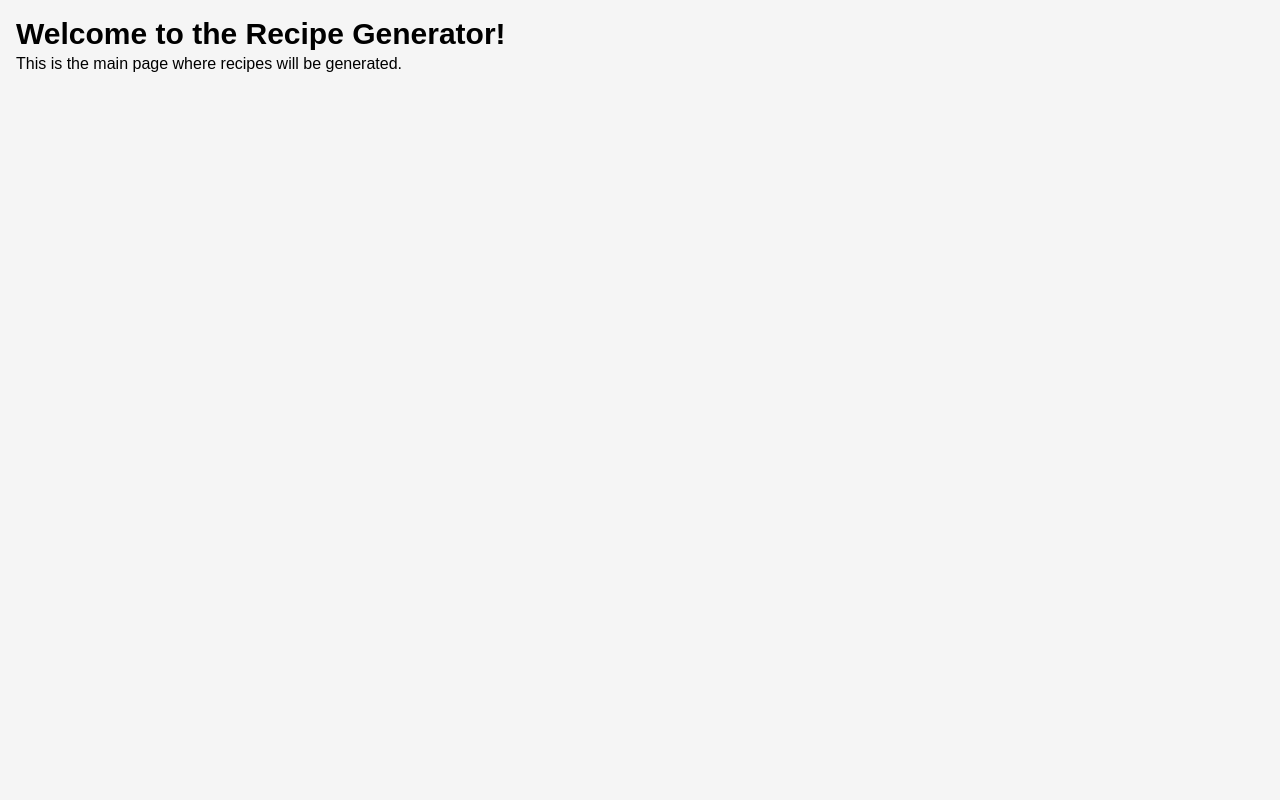
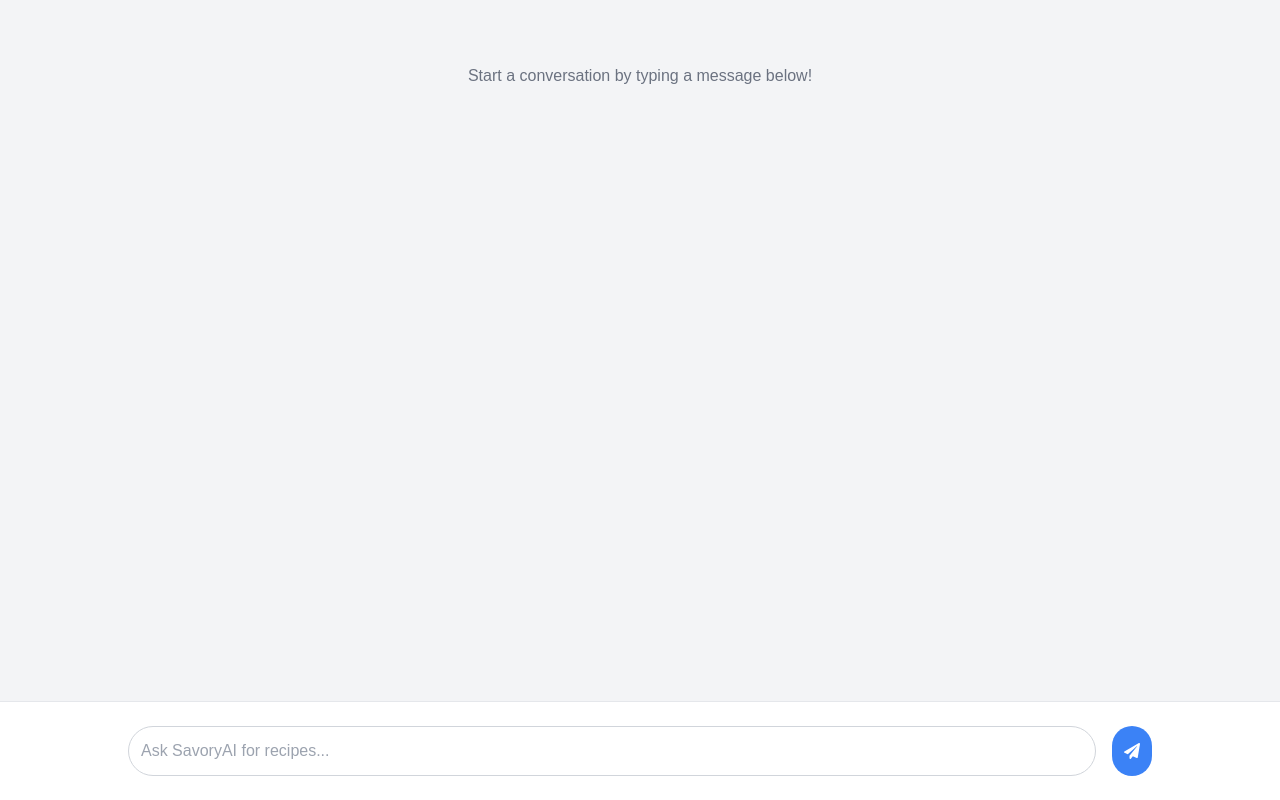
Before and after one commit to abrar3652/Nexium-Abrar-Final-Project, a Next.js app: page /main in a window 1280 px wide. Built offline with nearby package versions, Linux system fonts and the light colour scheme.

Commit message:
n8n integrated

```diff
--- a/src/app/main/page.tsx
+++ b/src/app/main/page.tsx
@@ -1,8 +1,190 @@
+'use client';
+
+import { useState, useEffect, useRef, useCallback } from 'react';
+import { FaPaperPlane, FaUtensils, FaClock, FaShoppingBasket, FaListOl, FaInfoCircle } from 'react-icons/fa';
+
+interface Message {
+  text: string;
+  sender: 'user' | 'ai';
+  time: string;
+  recipe?: {
+    title?: string;
+    timeToPrepare?: string;
+    ingredients?: string[];
+    steps?: string[];
+    nutritionalValue?: string;
+  };
+}
+
 export default function MainPage() {
-      return (
-        <div className="container mx-auto p-4">
-          <h1 className="text-3xl font-bold">Welcome to the Recipe Generator!</h1>
-          <p>This is the main page where recipes will be generated.</p>
+  const [messages, setMessages] = useState<Message[]>([]);
+  const [inputMessage, setInputMessage] = useState('');
+  const chatContainerRef = useRef<HTMLDivElement>(null);
+
+  const sendMessage = useCallback(async () => {
+    const message = inputMessage.trim();
+    if (!message) return;
+
+    const newUserMessage: Message = { text: message, sender: 'user', time: new Date().toLocaleTimeString() };
+    setMessages((prev) => [...prev, newUserMessage]);
+    setInputMessage('');
+
+    // Add typing indicator
+    const typingMessage: Message = { text: '', sender: 'ai', time: new Date().toLocaleTimeString() };
+    setMessages((prev) => [...prev, typingMessage]);
+
+    try {
+      const response = await fetch('https://abrar-junior.app.n8n.cloud/webhook/gemini-input', {
+        method: 'POST',
+        headers: {
+          'Content-Type': 'application/json',
+        },
+        body: JSON.stringify({ input: message }),
+      });
+
+      if (!response.ok) throw new Error('Network response was not ok');
+      const data = await response.json();
+
+      setMessages((prev) => {
+        const updatedMessages = [...prev];
+        updatedMessages.pop(); // Remove typing indicator
+
+        let aiResponse: Message;
+        if (data.formatted_output.includes('Result: ^^Title:')) {
+          const lines = data.formatted_output.split('\n\n').map((line: string) => line.trim());
+          const recipeData: Partial<Message['recipe']> = {};
+
+          lines.forEach((line: string) => {
+            if (line.startsWith('Result: ^^Title:')) {
+              recipeData.title = line.replace('Result: ^^Title:', '').replace('^^', '').trim();
+            } else if (line.startsWith('^^Time to prepare:')) {
+              recipeData.timeToPrepare = line.replace('^^Time to prepare:', '').replace('^^', '').trim();
+            } else if (line.startsWith('^^Ingredients & Quantity:')) {
+              const ingredientsText = line.replace('^^Ingredients & Quantity:', '').replace(/\n\n/, '\n').replace('^^', '').trim();
+              recipeData.ingredients = ingredientsText.split('\n* ').filter((ing: string) => ing).map((ing: string) => ing.trim());
+            } else if (line.startsWith('^^Steps to prepare:')) {
+              const stepsText = line.replace('^^Steps to prepare:', '').replace(/\n\n/, '\n').replace('^^', '').trim();
+              recipeData.steps = stepsText.split('\n').filter((step: string) => step).map((step: string) => step.replace(/^\d+\.\s/, '').trim());
+            } else if (line.startsWith('^^Nutritional Value')) {
+              recipeData.nutritionalValue = line.replace('^^Nutritional Value', '').replace('^^', '').trim();
+            }
+          });
+
+          aiResponse = {
+            text: '',
+            sender: 'ai',
+            time: new Date().toLocaleTimeString(),
+            recipe: recipeData as Message['recipe'],
+          };
+        } else {
+          aiResponse = { text: data.formatted_output, sender: 'ai', time: new Date().toLocaleTimeString() };
+        }
+
+        return [...updatedMessages, aiResponse];
+      });
+    } catch (error) {
+      console.error('Error fetching AI response:', error);
+      setMessages((prev) => {
+        const updatedMessages = [...prev];
+        updatedMessages.pop(); // Remove typing indicator
+        return [...updatedMessages, { text: 'Error fetching recipe. Please try again.', sender: 'ai', time: new Date().toLocaleTimeString() }];
+      });
+    }
+
+    if (chatContainerRef.current) {
+      chatContainerRef.current.scrollTop = chatContainerRef.current.scrollHeight;
+    }
+  }, [inputMessage]);
+
+  useEffect(() => {
+    if (chatContainerRef.current) {
+      chatContainerRef.current.scrollTop = chatContainerRef.current.scrollHeight;
+    }
+  }, [messages]);
+
+  const handleKeyPress = (e: React.KeyboardEvent<HTMLInputElement>) => {
+    if (e.key === 'Enter' && !e.shiftKey) {
+      e.preventDefault();
+      sendMessage();
+    }
+  };
+
+  return (
+    <div className="min-h-screen bg-gray-100 flex flex-col">
+      {/* Chat Container */}
+      <div ref={chatContainerRef} className="chat-container flex-1 overflow-y-auto p-6 max-w-5xl mx-auto">
+        {messages.map((msg, index) => (
+          <div key={index} className={`message mb-6 ${msg.sender === 'user' ? 'text-right' : 'text-left'}`}>
+            <div className="message-content">
+              <div className="message-info flex items-center justify-between mb-1 text-sm">
+                <span className="font-medium">{msg.sender === 'user' ? 'You' : 'SavoryAI'}</span>
+                <span className="text-gray-500">{msg.time}</span>
+              </div>
+              <div className={`message-text p-4 rounded-lg shadow-md ${msg.sender === 'user' ? 'bg-blue-500 text-white ml-auto' : 'bg-white text-gray-800'}`}>
+                {msg.recipe ? (
+                  <div className="recipe-card">
+                    {msg.recipe.title && (
+                      <h2 className="text-xl font-bold mb-2 border-b pb-2">{msg.recipe.title}</h2>
+                    )}
+                    {msg.recipe.timeToPrepare && (
+                      <div className="flex items-center gap-2 mb-2 text-gray-600">
+                        <FaClock /> <span>{msg.recipe.timeToPrepare}</span>
+                      </div>
+                    )}
+                    {msg.recipe.ingredients && msg.recipe.ingredients.length > 0 && (
+                      <div className="mb-4">
+                        <h3 className="text-lg font-semibold mb-2 flex items-center gap-2"><FaShoppingBasket /> Ingredients & Quantity</h3>
+                        <ul className="list-disc pl-5 space-y-1">
+                          {msg.recipe.ingredients.map((ing: string, i: number) => <li key={i}>{ing}</li>)}
+                        </ul>
+                      </div>
+                    )}
+                    {msg.recipe.steps && msg.recipe.steps.length > 0 && (
+                      <div className="mb-4">
+                        <h3 className="text-lg font-semibold mb-2 flex items-center gap-2"><FaListOl /> Steps to Prepare</h3>
+                        <ol className="list-decimal pl-5 space-y-2">
+                          {msg.recipe.steps.map((step: string, i: number) => <li key={i}>{step}</li>)}
+                        </ol>
+                      </div>
+                    )}
+                    {msg.recipe.nutritionalValue && (
+                      <div className="mt-4 p-3 bg-gray-50 rounded-lg">
+                        <h3 className="text-lg font-semibold mb-2 flex items-center gap-2"><FaInfoCircle /> Nutritional Value</h3>
+                        <p className="text-gray-600">{msg.recipe.nutritionalValue}</p>
+                      </div>
+                    )}
+                  </div>
+                ) : (
+                  <p className="text-lg">{msg.text.replace('Result: ', '')}</p>
+                )}
+              </div>
+            </div>
+          </div>
+        ))}
+        {messages.length === 0 && (
+          <div className="text-center text-gray-500 mt-10">Start a conversation by typing a message below!</div>
+        )}
+      </div>
+
+      {/* Input Area */}
+      <div className="input-area p-6 bg-white border-t border-gray-200 fixed bottom-0 left-0 right-0">
+        <div className="input-container max-w-5xl mx-auto flex gap-4">
+          <input
+            type="text"
+            value={inputMessage}
+            onChange={(e) => setInputMessage(e.target.value)}
+            onKeyPress={handleKeyPress}
+            placeholder="Ask SavoryAI for recipes..."
+            className="message-input flex-1 p-3 border border-gray-300 rounded-full focus:outline-none focus:ring-2 focus:ring-blue-500"
+          />
+          <button
+            onClick={sendMessage}
+            className="send-btn bg-blue-500 text-white p-3 rounded-full hover:bg-blue-600 transition-colors flex items-center justify-center"
+          >
+            <FaPaperPlane />
+          </button>
         </div>
-      );
-    }
+      </div>
+    </div>
+  );
+}
```
